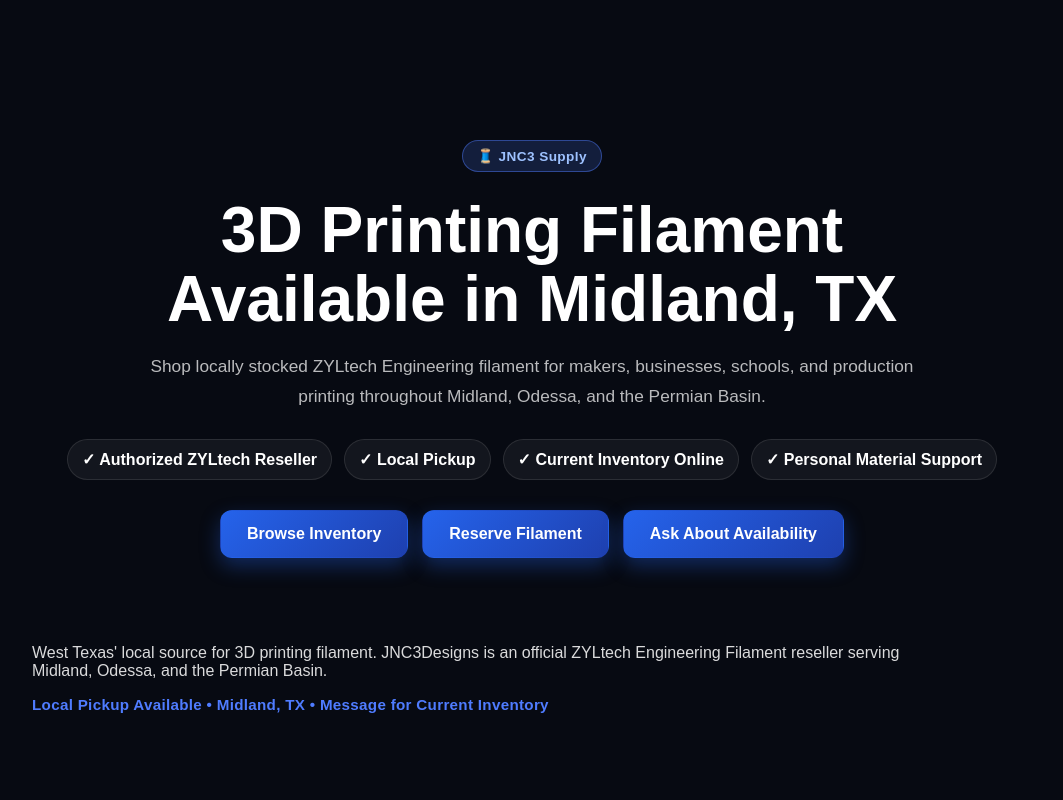
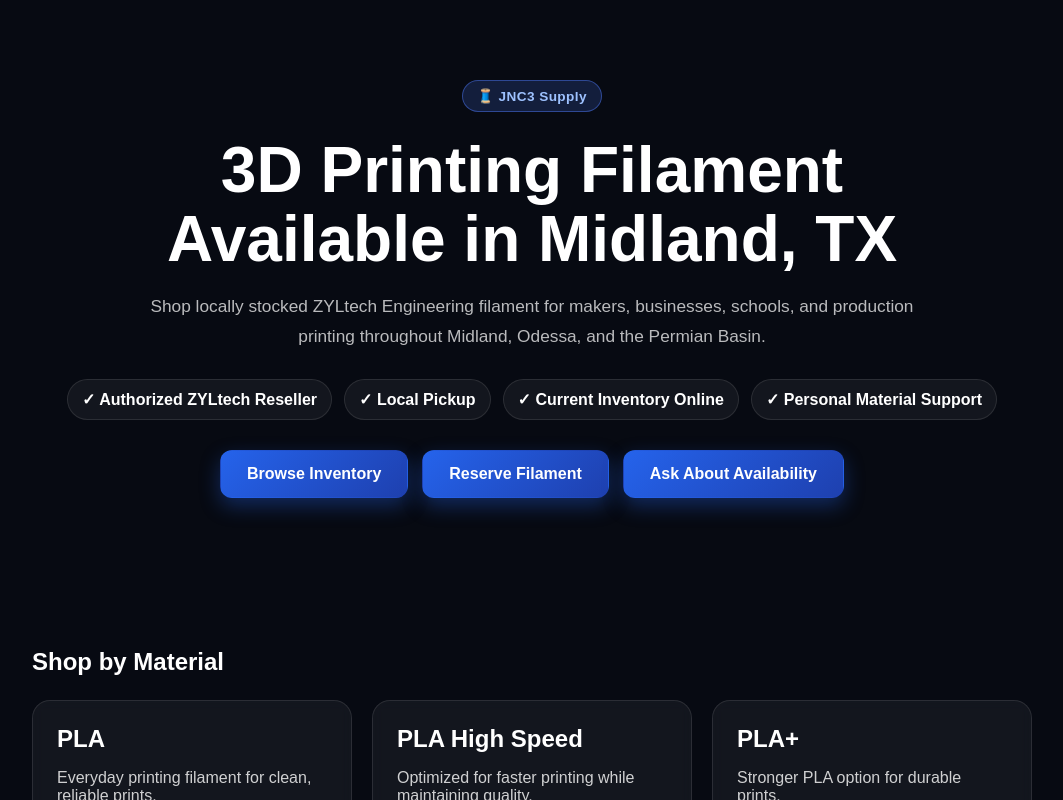
Before and after one commit to jnc3designs/jnc3designs-website, a Next.js app in the folder jnc3designs-premium/: page /supply in a window 1280 px wide. Shown: the top 800 px of the page, without its empty margins (108-1171 px from the left). Built offline with nearby package versions, Linux system fonts and the light colour scheme.

Commit message:
Update page.js

```diff
--- a/jnc3designs-premium/app/supply/page.js
+++ b/jnc3designs-premium/app/supply/page.js
@@ -22,19 +22,7 @@
   });
   return (
     <main>
-      <section className="section">
-        <SupplyHero />
-
-        <p style={{ opacity: 0.85, maxWidth: "900px" }}>
-          West Texas' local source for 3D printing filament. JNC3Designs is an
-          official ZYLtech Engineering Filament reseller serving Midland,
-          Odessa, and the Permian Basin.
-        </p>
-
-        <p className="hero-subnote">
-          Local Pickup Available • Midland, TX • Message for Current Inventory
-        </p>
-      </section>
+      <SupplyHero />
 
       <section className="section">
         <h2>Shop by Material</h2>
```
